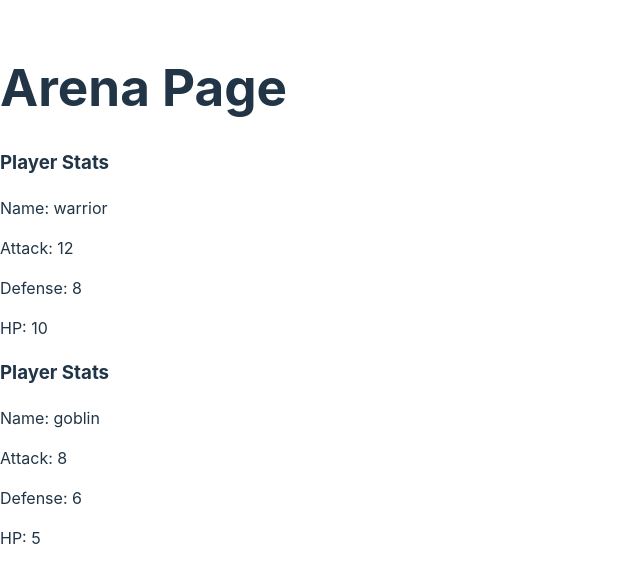
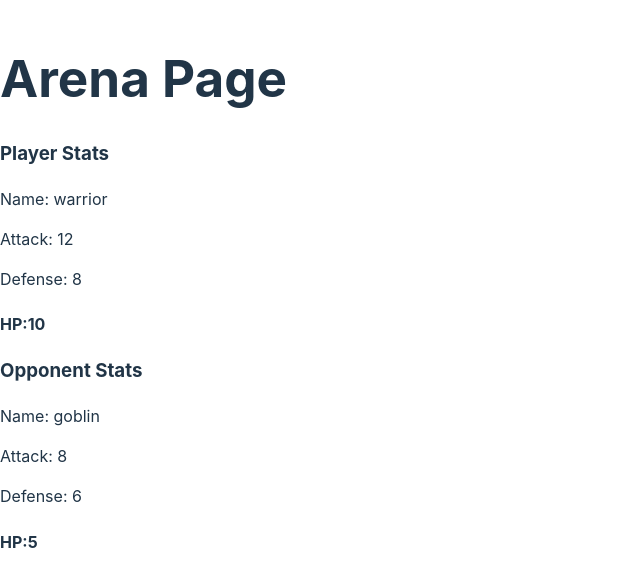
Before and after one commit to Uken81/fighting-fantasy, a React (Vite) app: page /arena in a window 1280 px wide. Shown: the part 105-692 px from the top of the page, without its empty margins (0-640 px from the left). Built offline with nearby package versions, Linux system fonts and the light colour scheme.

Commit message:
Create StatsDisplay component and reorder some files and folders.

```diff
--- a/src/Components/Combatants/CombatantStats.tsx
+++ b/src/Combat/Combatants/CombatantStats.tsx
@@ -3,11 +3,10 @@ import { Combatant } from '../../globalTypes';
 export const CombatantStats = ({ combatant }: { combatant: Combatant }) => {
   return (
     <div className="combatant-stats">
-      <h3>Player Stats</h3>
       <p>Name: {combatant.name}</p>
       <p>Attack: {combatant.attack}</p>
       <p>Defense: {combatant.defense}</p>
-      <p>HP: {combatant.hp}</p>
+      <h4>HP:{combatant.hp}</h4>
     </div>
   );
 };
--- /dev/null
+++ b/src/Combat/Combatants/StatsDisplay.tsx
@@ -0,0 +1,20 @@
+import { Combatant } from '../../globalTypes';
+import { CombatantStats } from './CombatantStats';
+
+export const StatsDisplay: React.FC<{ playerCharacter: Combatant; opponent: Combatant }> = ({
+  playerCharacter,
+  opponent
+}) => {
+  return (
+    <div className="combatant-stats-container">
+      <div className="player-stats">
+        <h3>Player Stats</h3>
+        <CombatantStats combatant={playerCharacter} />
+      </div>
+      <div className="opponent-stats">
+        <h3>Opponent Stats</h3>
+        <CombatantStats combatant={opponent} />
+      </div>
+    </div>
+  );
+};
--- a/src/Routes/Arena.tsx
+++ b/src/Routes/Arena.tsx
@@ -1,6 +1,6 @@
 import { Goblin } from '../CharactetBuilds/OpponentBuilds/goblin';
 import { PlayerWarrior } from '../CharactetBuilds/PlayerBuilds/warrior';
-import { CombatantStats } from '../Components/Combatants/CombatantStats';
+import { StatsDisplay } from '../Combat/Combatants/StatsDisplay';
 
 export const Arena = () => {
   const playerCharacter = new PlayerWarrior('warrior', 12, 8, 10);
@@ -11,14 +11,7 @@ export const Arena = () => {
       <div>
         <h1>Arena Page</h1>
       </div>
-      <div className="combatant-stats-container">
-        <div className="player-stats">
-          <CombatantStats combatant={playerCharacter} />
-        </div>
-        <div className="opponent-stats">
-          <CombatantStats combatant={opponent} />
-        </div>
-      </div>
+      <StatsDisplay playerCharacter={playerCharacter} opponent={opponent} />
     </div>
   );
 };
```
